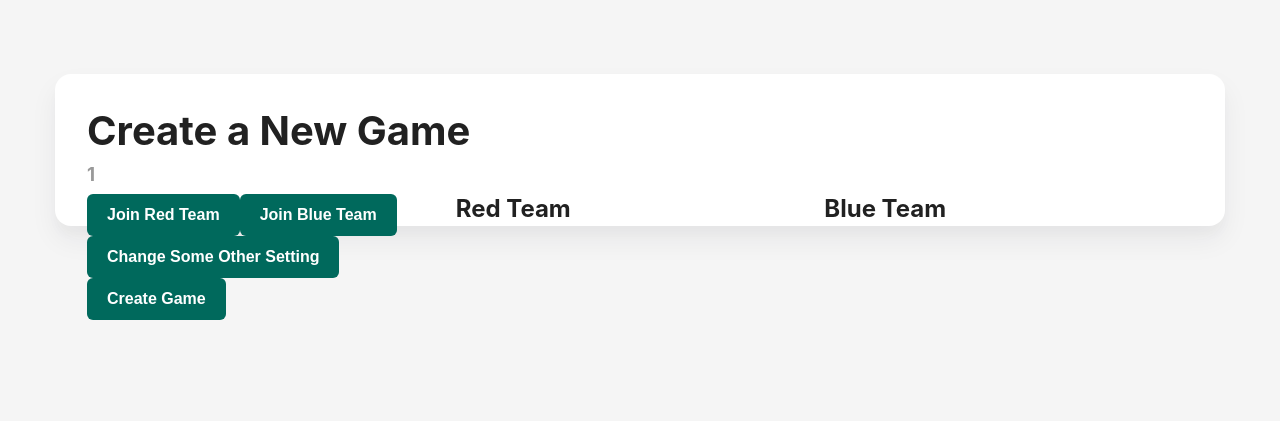
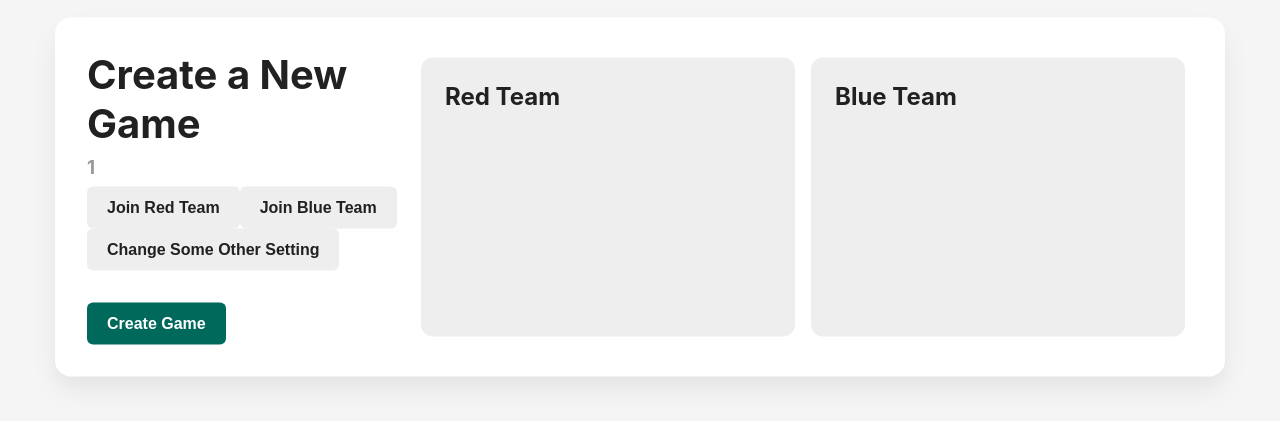
Before and after one commit to nchaloult/codenames, a React (Create React App) app in the folder client/: page /1 in a window 1280 px wide. Shown: the part 203-624 px from the top of the page. Built offline with nearby package versions, Linux system fonts and the light colour scheme.

Commit message:
client: freshen up overall layout of CreateGameScreen

```diff
--- a/client/src/index.css
+++ b/client/src/index.css
@@ -184,26 +184,39 @@ input[type='text']:focus {
 
 button {
   padding: 0.75rem 1.25rem;
+  border: none;
+  border-radius: 6px;
+  font-weight: bold;
+  font-size: 1rem;
+  transition: all 0.2s;
+}
+button:hover {
+  cursor: pointer;
+}
+button:focus {
+  outline: none;
+}
+
+.primary-btn {
   background: #00695c;
   color: white;
-  font-weight: bold;
-  font-size: 1rem;
-  border: none;
-  border-radius: 6px;
-  transition: all 0.2s;
 }
-
-button:hover {
-  cursor: pointer;
+.primary-btn:hover {
   background: #00897b;
 }
-
-button:active {
+.primary-btn:active {
   background: #00695c;
 }
 
-button:focus {
-  outline: none;
+.secondary-btn {
+  background: #eee;
+  color: #212121;
+}
+.secondary-btn:hover {
+  background: #ddd;
+}
+.secondary-btn:active {
+  background: #eee;
 }
 
 /* Cards */
--- /dev/null
+++ b/client/src/screens/CreateGameScreen.css
@@ -0,0 +1,18 @@
+.even-columns {
+  display: flex;
+}
+
+.even-columns > div {
+  flex: 1 1 0px;
+}
+
+.indented-col {
+  margin: 0.5rem;
+  padding: 1.5rem;
+  background: #eee;
+  border-radius: 12px;
+}
+
+#create-game-btn {
+  margin-top: 2rem;
+}
--- a/client/src/screens/CreateGameScreen.tsx
+++ b/client/src/screens/CreateGameScreen.tsx
@@ -1,4 +1,5 @@
 import React from 'react';
+import './CreateGameScreen.css';
 import { connect, ConnectedProps } from 'react-redux';
 import { RootState } from '../store';
 
@@ -15,19 +16,29 @@ type PropsFromRedux = ConnectedProps<typeof connector>;
 const CreateGameScreen: React.FC<PropsFromRedux> = (props: PropsFromRedux) => (
   <div className="container centered-container">
     <div className="card">
+      <div className="even-columns">
+        <div>
           <h1>Create a New Game</h1>
           <h3>{props.gameID.toUpperCase()}</h3>
-      <div className="col-3">
-        <button type="button">Join Red Team</button>
-        <button type="button">Join Blue Team</button>
-        <button type="button">Change Some Other Setting</button>
-        <button type="button">Create Game</button>
+          <button className="secondary-btn" type="button">
+            Join Red Team
+          </button>
+          <button className="secondary-btn" type="button">
+            Join Blue Team
+          </button>
+          <button className="secondary-btn" type="button">
+            Change Some Other Setting
+          </button>
+          <button className="primary-btn" id="create-game-btn" type="button">
+            Create Game
+          </button>
         </div>
-      <div className="col-3">
+        <div className="indented-col">
           <h2>Red Team</h2>
         </div>
-      <div className="col-3">
+        <div className="indented-col">
           <h2>Blue Team</h2>
+        </div>
       </div>
     </div>
   </div>
--- a/client/src/screens/LandingScreen.tsx
+++ b/client/src/screens/LandingScreen.tsx
@@ -37,7 +37,9 @@ const LandingScreen: React.FC<Props> = (props: Props) => {
               placeholder="game-id"
               onChange={(e) => setGameID(e.target.value)}
             />
-            <button type="submit">Play</button>
+            <button className="primary-btn" type="submit">
+              Play
+            </button>
           </form>
         </div>
         <p className="subtext">
```
Lines whose indentation alone changed are shown as unchanged.
